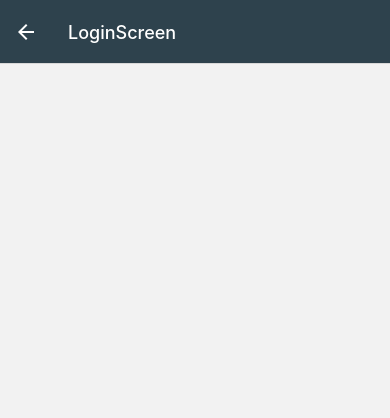
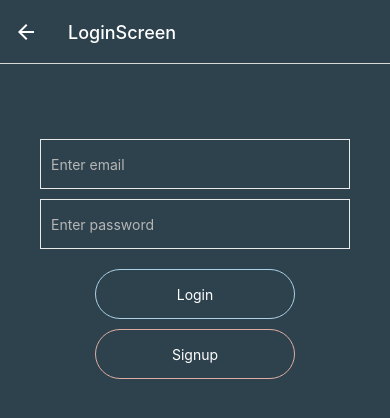
Before and after one commit to mrmayankdhote/BookWormApp, a React Native app: screen /LoginScreen in a window 390 px wide. Shown: the top 418 px of the page. Built offline with nearby package versions, Linux system fonts and the light colour scheme.

Commit message:
Login Screen

```diff
--- a/AppSwitchNavigator/WelcomeScreen.js
+++ b/AppSwitchNavigator/WelcomeScreen.js
@@ -38,7 +38,7 @@ export default class WelcomeScreen extends React.Component {
             alignItems:'center'
           }}
         >
-          <CustomActionButton
+          {/* <CustomActionButton
             title="Login In"
             style={{
               width: 200,
@@ -58,7 +58,7 @@ export default class WelcomeScreen extends React.Component {
             >
               Login In
             </Text>
-          </CustomActionButton>
+          </CustomActionButton> */}
           <CustomActionButton
             title="LoginScreen"
             style={{
@@ -76,7 +76,7 @@ export default class WelcomeScreen extends React.Component {
 
               }}
             >
-              SignUp{" "}
+              Login{" "}
             </Text>
           </CustomActionButton>
         </View>
--- a/BookWorm.js
+++ b/BookWorm.js
@@ -60,12 +60,15 @@ export default class BookWorm extends React.Component {
     return (
       <NavigationContainer>
         <Stack.Navigator
+
           screenOptions={{
+
             headerStyle: {
               backgroundColor: colors.bgMain,
             },
             headerBackTitleVisible: false,
             headerTintColor: colors.white,
+            presentation:'modal'
           }}
         >
           <Stack.Screen
@@ -79,7 +82,11 @@ export default class BookWorm extends React.Component {
           <Stack.Screen
             name="LoginScreen"
             component={LoginScreen}
-            options={{ headerShown: true }}
+            options={{
+               headerShown: true,
+               headerBackTitle:'Login'
+
+             }}
           />
           <Stack.Screen
             name="LoginStack"
--- a/assets/color.js
+++ b/assets/color.js
@@ -8,6 +8,7 @@ const colors = {
     white:'white',
     logColor:'#bada55',
     bgMain:'#2E424D',
+    bgTextInputDark:'#b6b6b6'
 }
 
 export default colors;
--- a/screens/LoginScreen.js
+++ b/screens/LoginScreen.js
@@ -1,11 +1,55 @@
 import React from "react";
-import { View, Text, StyleSheet } from "react-native";
+import { View, Text, StyleSheet, TextInput } from "react-native";
+import colors from "../assets/color";
+import CustomActionButton from "../components/CustomActionButton";
 
 export default class LoginScreen extends React.Component {
   render() {
     return (
       <View style={styles.container}>
-        <Text></Text>
+        <View style={{ flex: 1, justifyContent: "center" }}>
+          <TextInput
+            style={styles.textInput}
+            placeholder="Enter email"
+            placeholderTextColor={colors.bgTextInputDark}
+            keyboardType="email-address"
+          />
+          <TextInput
+            style={styles.textInput}
+            placeholder="Enter password"
+            placeholderTextColor={colors.bgTextInputDark}
+            secureTextEntry
+          />
+          <View
+            style={{
+              alignItems: "center",
+            }}
+          >
+            <CustomActionButton
+              style={[
+                styles.loginButton,
+                {
+                  borderColor: colors.bgPrimary,
+                },
+              ]}
+              onPress={() => {}}
+            >
+              <Text style={{ color: colors.white }}>Login</Text>
+            </CustomActionButton>
+            <CustomActionButton
+              style={[
+                styles.loginButton,
+                {
+                  borderColor: colors.bgError,
+                },
+              ]}
+              onPress={() => {}}
+            >
+              <Text style={{ color: colors.white }}>Signup</Text>
+            </CustomActionButton>
+          </View>
+        </View>
+        <View style={{ flex: 1 }}></View>
       </View>
     );
   }
@@ -14,7 +58,21 @@ export default class LoginScreen extends React.Component {
 const styles = StyleSheet.create({
   container: {
     flex: 1,
-    justifyContent: "center",
-    alignItems: "center",
+    backgroundColor: colors.bgMain,
+  },
+  textInput: {
+    height: 50,
+    borderWidth: 0.5,
+    borderColor: colors.borderColor,
+    marginHorizontal: 40,
+    marginBottom: 10,
+    color: colors.white,
+    paddingHorizontal: 10,
+  },
+  loginButton: {
+    borderWidth: 0.5,
+    backgroundColor: "transparent",
+    marginTop: 10,
+    width: 200,
   },
 });
```
